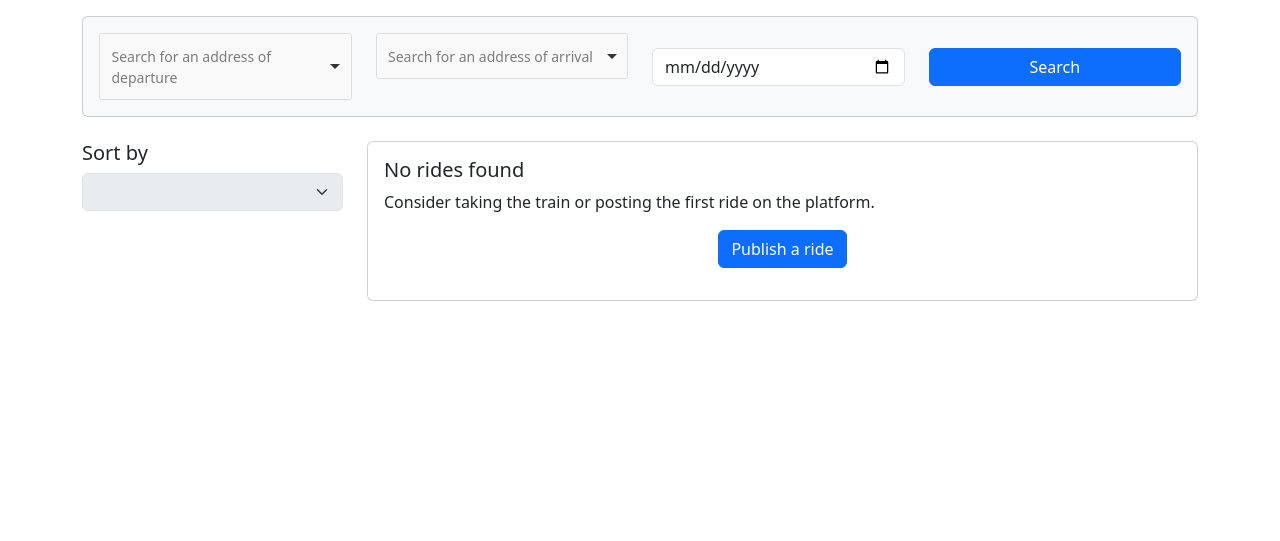
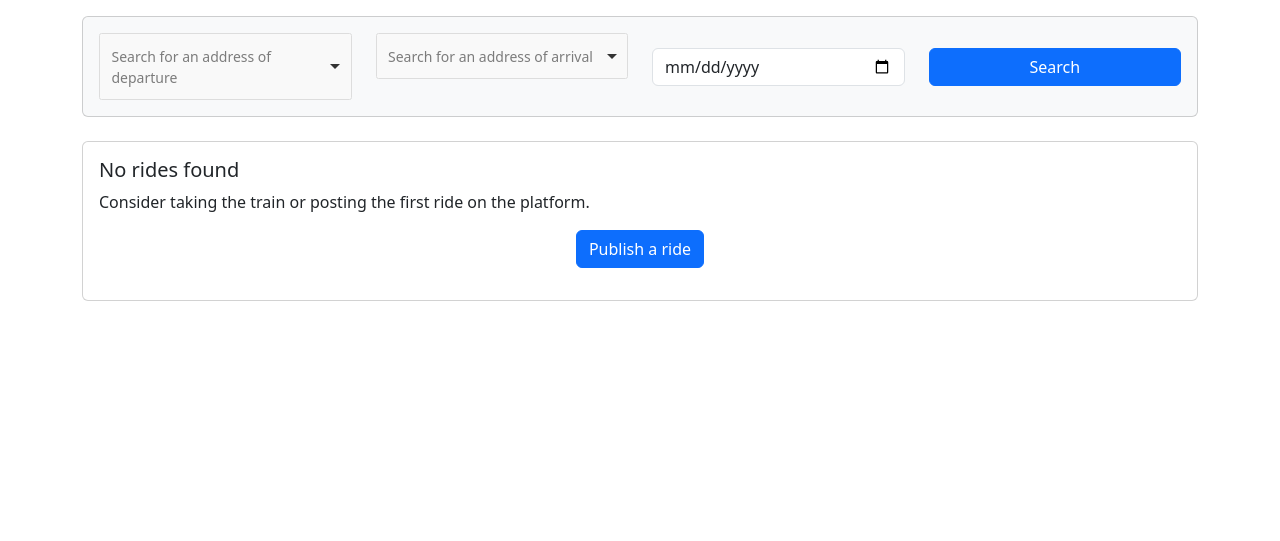
Before and after one commit to thdemarty/insaroule, a Django app: template project/carpool/templates/rides/list.html in a window 1280 px wide. Shown: the part 56-597 px from the top of the page. Run offline with Django 5.2, Linux system fonts and the light colour scheme; the template is opened without the code that fills it, so the values that code supplies are empty; parts of the project's set-up code (start-up, migrations or seed data) failed here and were passed over; some libraries are stand-ins or nearby versions.

Commit message:
Remove the Sort by for the release

```diff
--- a/project/carpool/templates/rides/list.html
+++ b/project/carpool/templates/rides/list.html
@@ -70,15 +70,15 @@
     </div>
 
     <div class="row">
-        <div class="col-xl-3 mb-3">
+        <!-- <div class="col-xl-3 mb-3">
             <h5>Sort by</h5>
             <form method="get">
                 <div class="mb-3">
                     <select name="sort" class="form-select" disabled></select>
                 </div>
             </form>
-        </div>
-        <div class="col-md-9 ms-auto">
+	</div>-->
+        <div class="col-md ms-auto">
 
             <!-- End demo card -->
             {% regroup rides by ride_date as date_list %}
```
